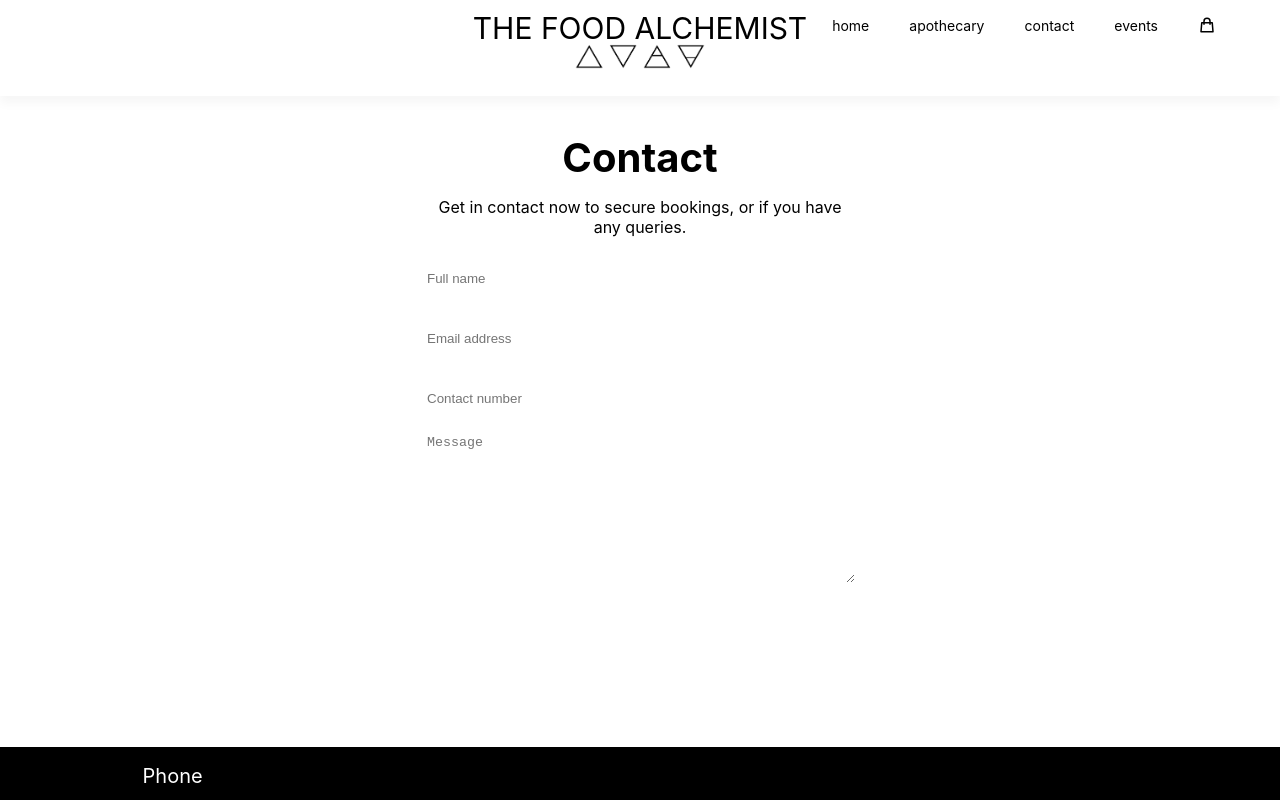
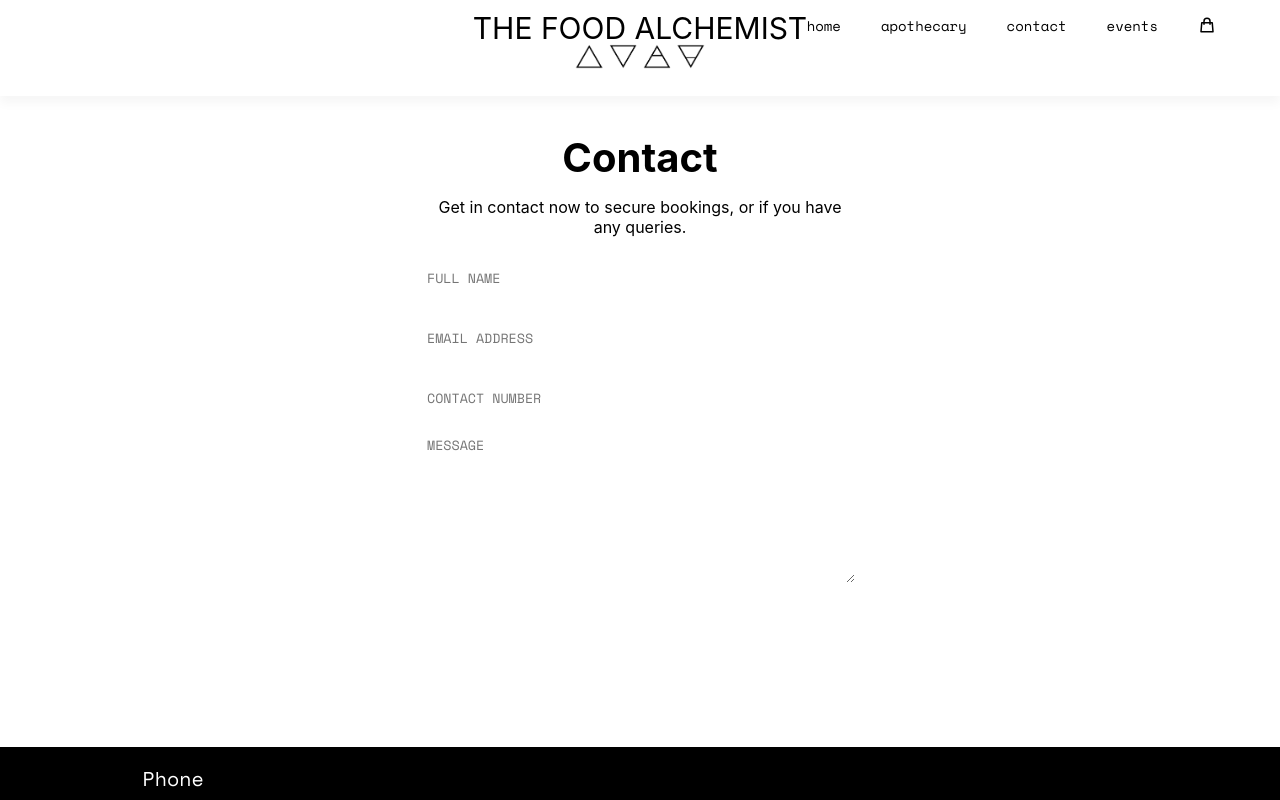
Before and after one commit to Dan-Sutton/food-frontend, a Next.js app: page /contact in a window 1280 px wide. Shown: the top 800 px of the page. Built offline with nearby package versions, Linux system fonts and the light colour scheme; no server answers; what urql would draw is missing.

Commit message:
updated fonts

```diff
--- a/components/cart.js
+++ b/components/cart.js
@@ -91,7 +91,7 @@ const Cart = () => {
               onClick={() => setShowCart(!showCart)}
             />
 
-            <h1>Your Cart is empty</h1>
+            <h1>YOUR CART IS EMPTY</h1>
           </div>
         )}
         <motion.div variants={cards} initial="hidden" animate="show" layout>
--- a/pages/apothecary.js
+++ b/pages/apothecary.js
@@ -16,7 +16,7 @@ const Shop = () => {
   return (
     <div className={styles.shop}>
       <div className={styles.shopcontent}>
-        <h1>Latest products</h1>
+        <h1>LATEST PRODUCTS</h1>
         <motion.div
           className={styles.products}
           initial={{ opacity: 0, y: 20 }}
--- a/pages/contact.js
+++ b/pages/contact.js
@@ -17,13 +17,13 @@ const Contact = () => {
         animate={{ opacity: 1, y: 0 }}
         transition={{ duration: 1, delay: 0.2 }}
       >
-        <input placeholder="Full name" />
-        <input inputMode="email" placeholder="Email address" />
-        <input inputMode="tel" placeholder="Contact number" />
+        <input placeholder="FULL NAME" />
+        <input inputMode="email" placeholder="EMAIL ADDRESS" />
+        <input inputMode="tel" placeholder="CONTACT NUMBER" />
         <textarea
           className={styles.message}
           inputMode="text"
-          placeholder="Message"
+          placeholder="MESSAGE"
         />
       </motion.div>
       <Footer />
--- a/styles/burgermenu.module.css
+++ b/styles/burgermenu.module.css
@@ -33,8 +33,9 @@
   margin-top: 100px;
   gap: 40px;
   font-size: 30px;
-  font-weight: 700;
+  font-weight: 500;
   margin-left: 30px;
+  font-family: var(--spaceMono-font);
 }
 
 .cartIcon {
--- a/styles/contact.module.css
+++ b/styles/contact.module.css
@@ -31,6 +31,7 @@
   border-style: none;
   border-radius: 2px;
   color: black;
+  font-family: var(--spaceMono-font);
 }
 
 .contactForm .message {
--- a/styles/footer.module.css
+++ b/styles/footer.module.css
@@ -16,6 +16,7 @@
   font-weight: 400;
   margin-bottom: -6%;
   margin-left: 2%;
+  font-family: var(--spaceMono-font);
 }
 
 .contactInfo,
--- a/styles/nav.module.css
+++ b/styles/nav.module.css
@@ -17,6 +17,7 @@
   color: black;
   font-size: 14px;
   z-index: 3;
+  font-family: var(--spaceMono-font);
 }
 
 .cartDiv {
```
Also changed, not shown: pages/about.js (deleted, +0 -12 lines), pages/event.js (+3 -1 lines), styles/Home.module.css (+10 -3 lines), styles/about.module.css (deleted).
